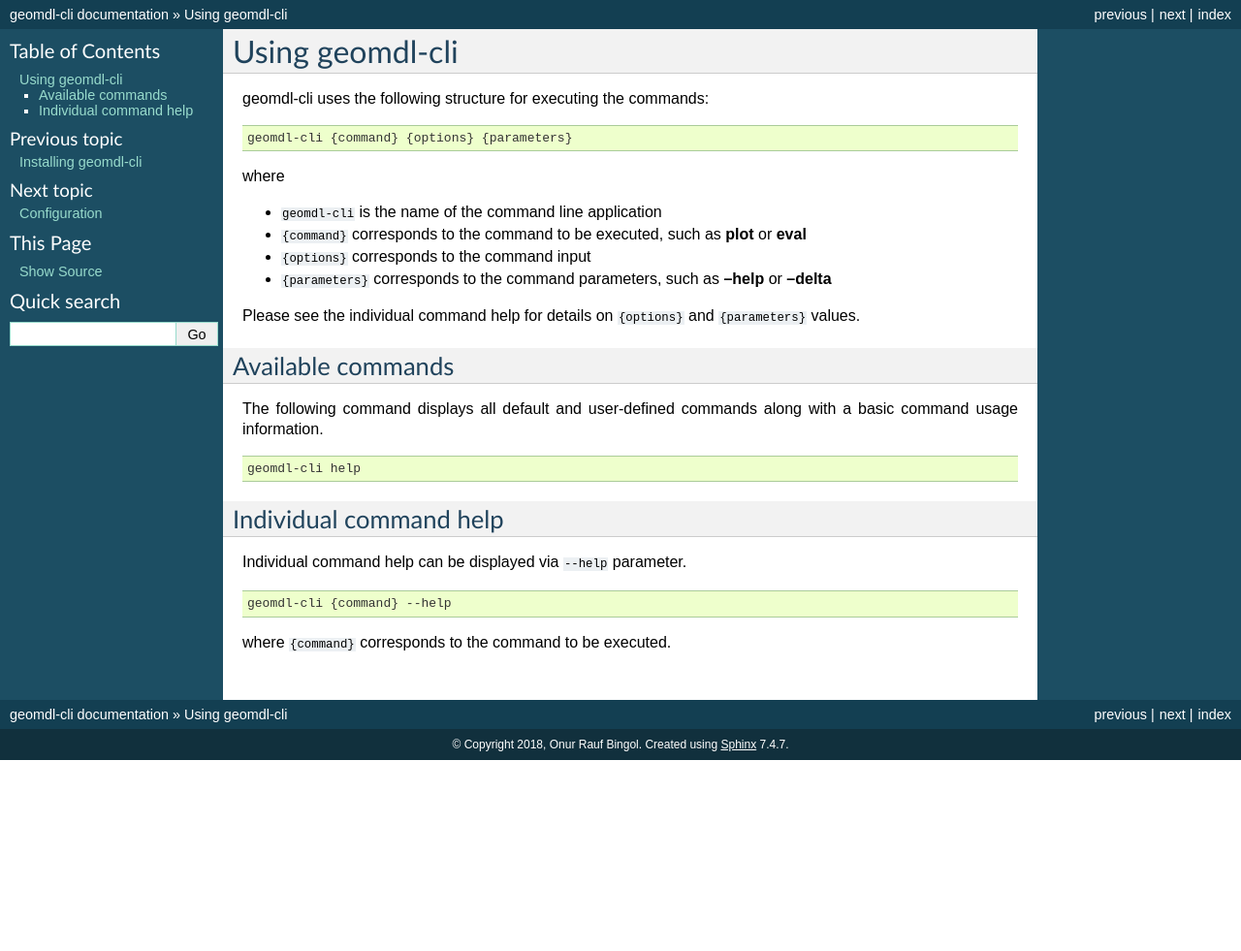
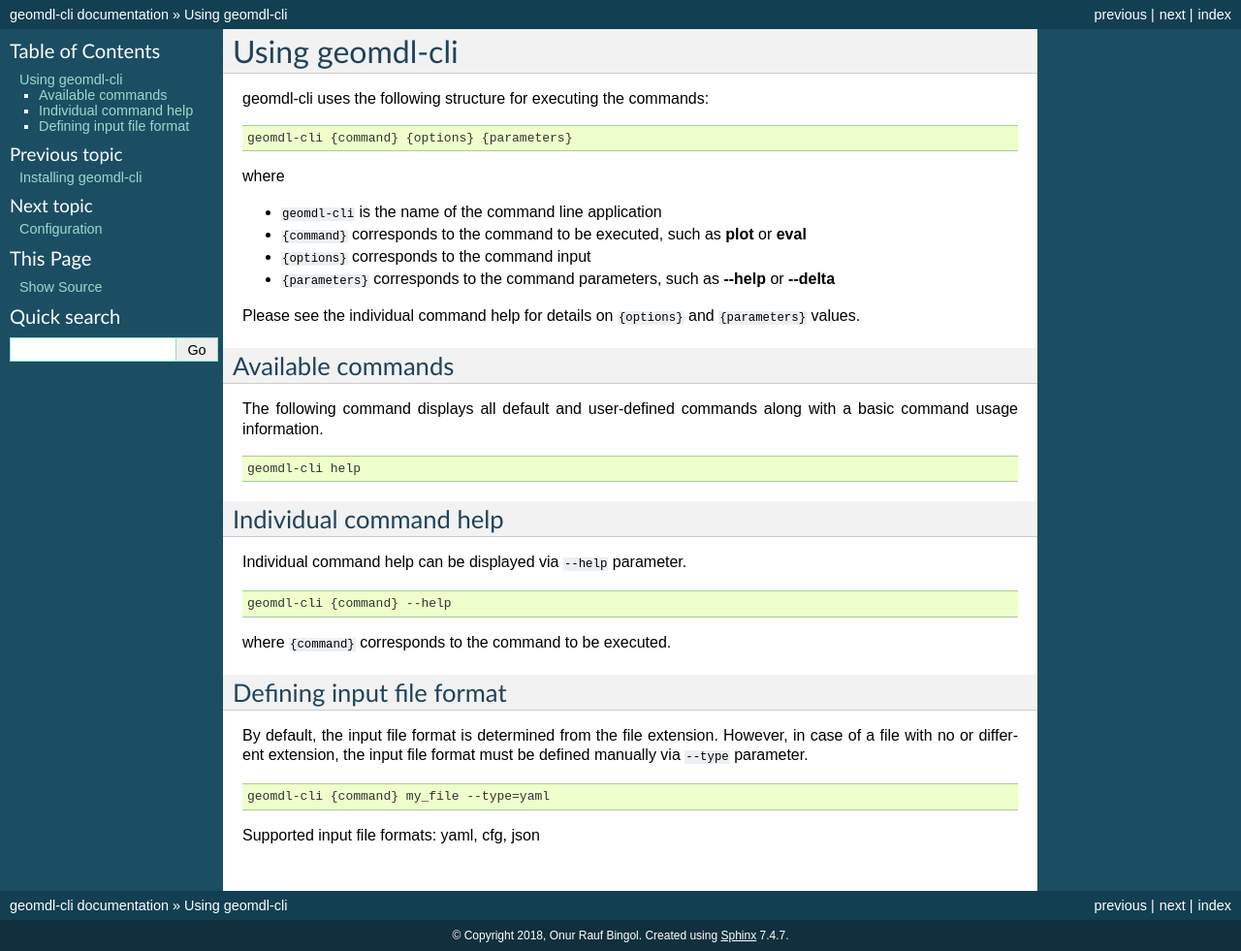
Before and after one commit to orbingol/geomdl-cli, a Sphinx documentation site: the page built from docs/using.rst, in a window 1280 px wide. Shown: the whole page at 97% size. Built offline with Sphinx 7.4.7, drawn with Linux system fonts in a browser that asks for light colours; formulas are drawn with MathJax 3; before the commit the page ends 900 px from its top, so only the background shows below that.

Commit message:
Update using document

```diff
--- a/docs/using.rst
+++ b/docs/using.rst
@@ -12,7 +12,7 @@ where
 * ``geomdl-cli`` is the name of the command line application
 * ``{command}`` corresponds to the command to be executed, such as **plot** or **eval**
 * ``{options}`` corresponds to the command input
-* ``{parameters}`` corresponds to the command parameters, such as **--help** or **--delta**
+* ``{parameters}`` corresponds to the command parameters, such as **\--help** or **\--delta**
 
 Please see the individual command help for details on ``{options}`` and ``{parameters}`` values.
 
@@ -35,3 +35,15 @@ Individual command help can be displayed via ``--help`` parameter.
     geomdl-cli {command} --help
 
 where ``{command}`` corresponds to the command to be executed.
+
+Defining input file format
+==========================
+
+By default, the input file format is determined from the file extension. However, in case of a file with no or different
+extension, the input file format must be defined manually via ``--type`` parameter.
+
+.. code-block:: console
+
+    geomdl-cli {command} my_file --type=yaml
+
+Supported input file formats: yaml, cfg, json
```
